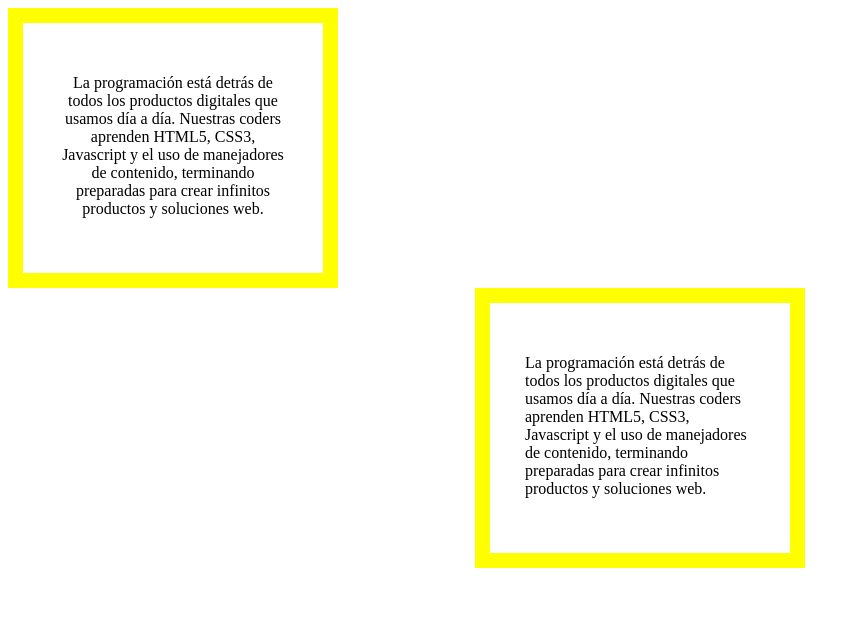
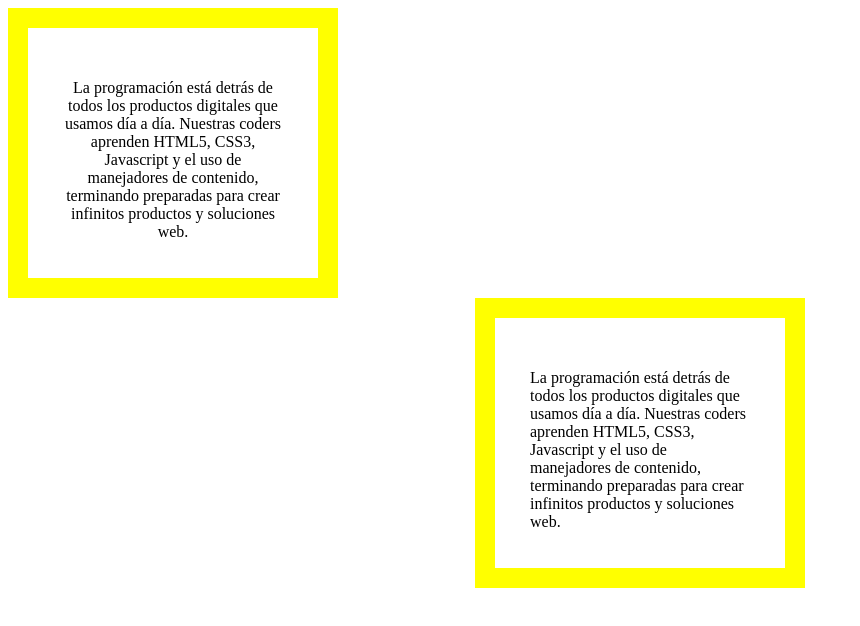
Before and after one commit to dunkel-cat/margenes_automaticos, a plain HTML site: page index.html in a window 1280 px wide. Shown: the whole page, without its empty margins (0-860 px from the left). Drawn offline with Linux system fonts and the light colour scheme.

Commit message:
updating css

```diff
--- a/main.css
+++ b/main.css
@@ -1,7 +1,7 @@
 div {
     height: 200px;
-    width:250px;
-    border: 15px solid yellow;
+    width:240px;
+    border: 20px solid #FFFF00;
     padding: 25px;
 
 }
```
